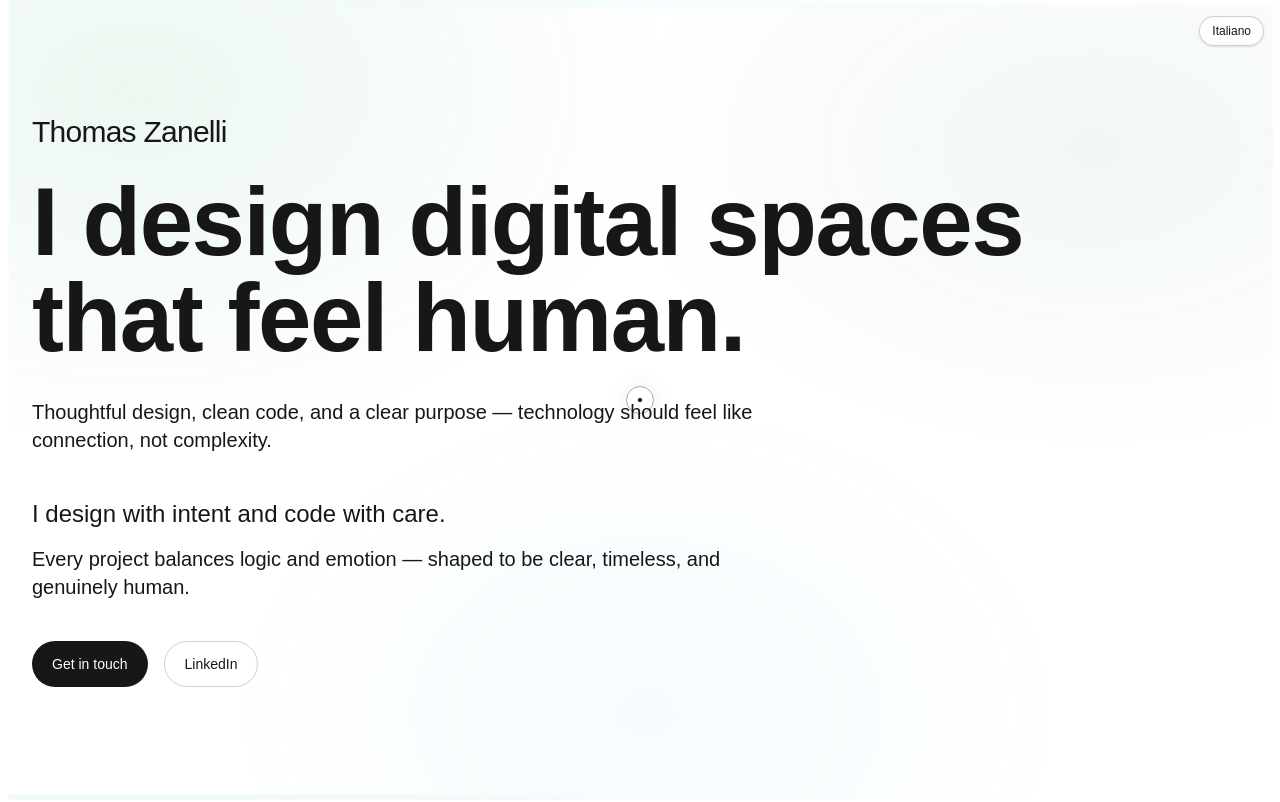
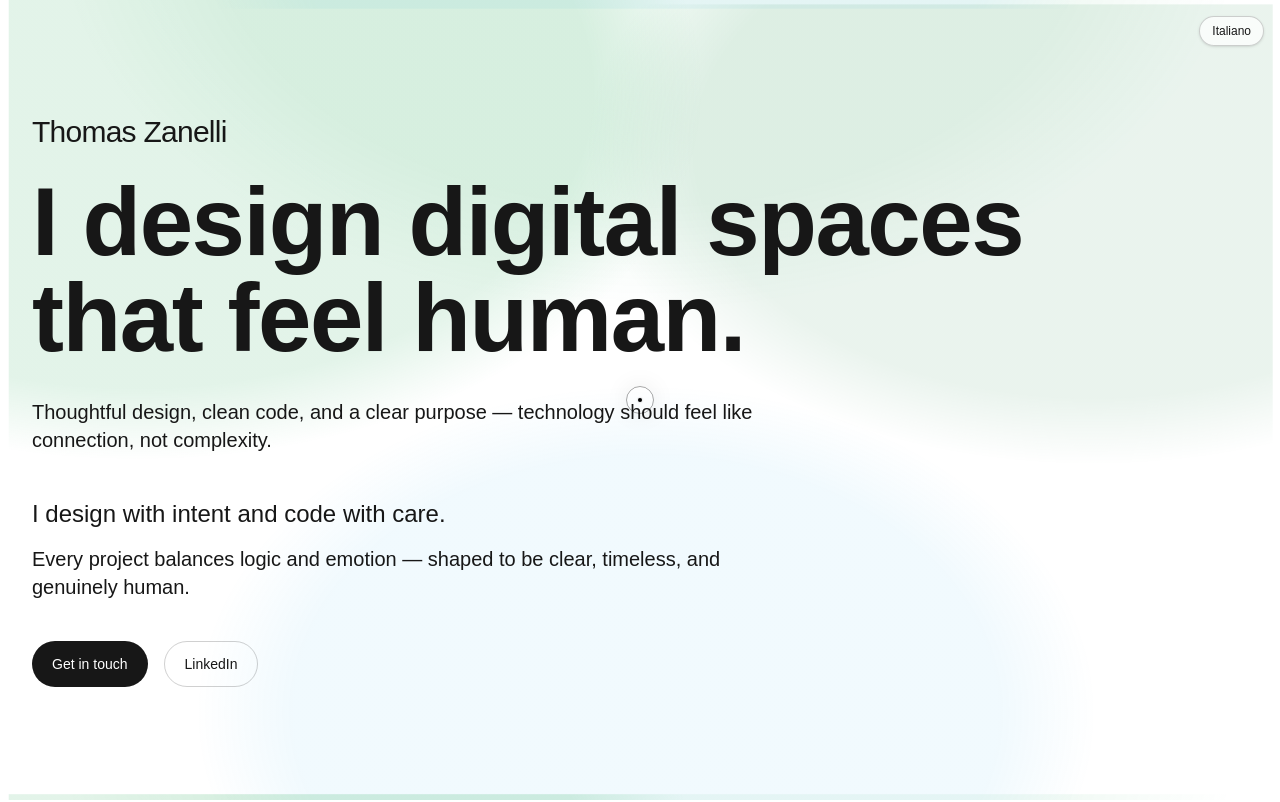
Before and after one commit to thosk92/thomas-site-v2, a Next.js app: page /en in a window 1280 px wide. Shown: the top 802 px of the page. Built offline with nearby package versions, Linux system fonts and the light colour scheme; no server answers.

Commit message:
style(aurora-light): increase visibility on white (slightly higher mix and extra lobe)

```diff
--- a/src/app/globals.css
+++ b/src/app/globals.css
@@ -91,9 +91,10 @@ body {
 :root.force-light .aurora-bg,
 :root:not(.time-dark):not(.force-dark) .aurora-bg {
   background:
-    radial-gradient(48rem 32rem at 10% 12%, color-mix(in oklab, #16a34a 8%, transparent), transparent 70%),
-    radial-gradient(44rem 28rem at 86% 18%, color-mix(in oklab, #15803d 6%, transparent), transparent 68%),
-    radial-gradient(40rem 30rem at 50% 88%, color-mix(in oklab, #0ea5e9 4%, transparent), transparent 66%),
+    radial-gradient(52rem 34rem at 10% 12%, color-mix(in oklab, #16a34a 12%, transparent) 0 55%, transparent 68%),
+    radial-gradient(48rem 30rem at 86% 18%, color-mix(in oklab, #15803d 9%, transparent) 0 52%, transparent 66%),
+    radial-gradient(44rem 32rem at 50% 88%, color-mix(in oklab, #0ea5e9 6%, transparent) 0 50%, transparent 64%),
+    radial-gradient(60rem 40rem at 50% -10%, color-mix(in oklab, #16a34a 6%, transparent) 0 45%, transparent 62%),
     #ffffff;
 }
 
```
